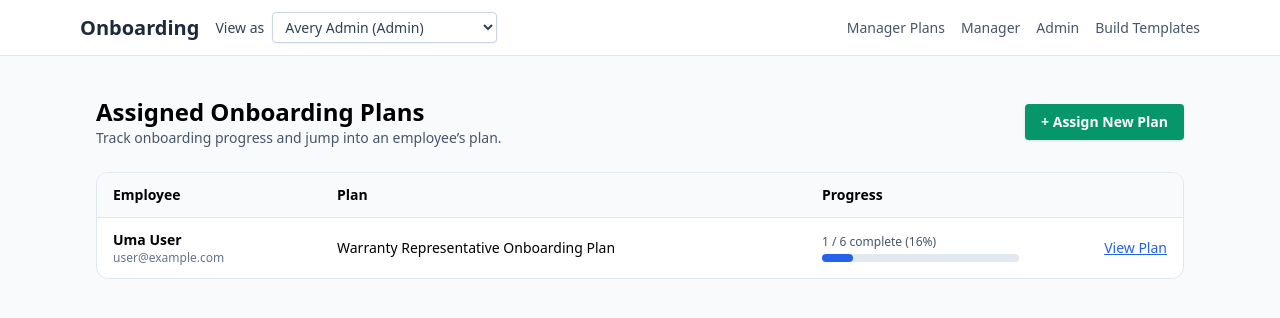
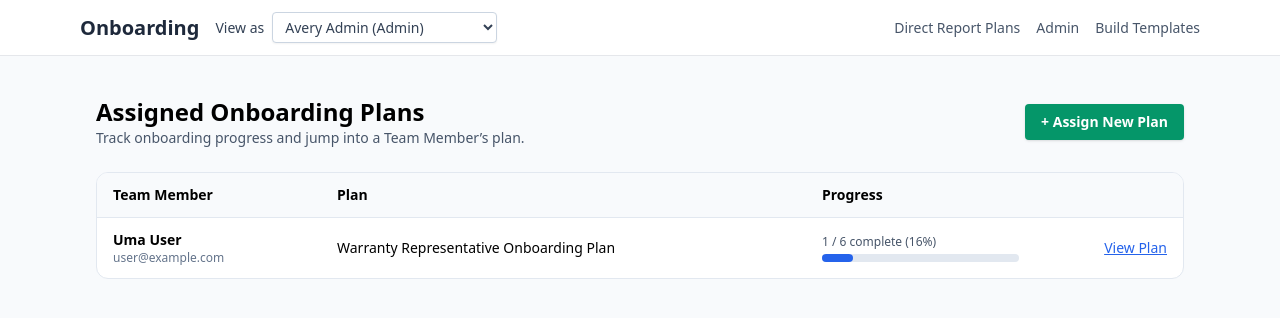
Before and after one commit to srgtsnoop/Onboarding, a Flask app: page /manager/plans in a window 1280 px wide. Shown: the top 318 px of the page. Run offline with Flask 3, Linux system fonts and the light colour scheme; some libraries are stand-ins or nearby versions.

Commit message:
Fixing permissions
not fully fixed, still need to fix direct report permissions.

```diff
--- a/app.py
+++ b/app.py
@@ -195,7 +195,9 @@ def require_builder_or_admin(user: User):
 
 def require_manager_or_admin(user: User):
     """
-    Allow Manager and Admin to assign onboarding plans.
+    Allow Manager and Admin to view manager-facing pages (e.g. the
+    assigned plans list). Does NOT grant permission to assign plans —
+    see require_admin for that.
     Optionally also allow Builder if that role exists.
     """
     allowed = {RoleEnum.MANAGER.value, RoleEnum.ADMIN.value}
@@ -203,6 +205,11 @@ def require_manager_or_admin(user: User):
     if hasattr(RoleEnum, "BUILDER"):
         allowed.add(RoleEnum.BUILDER.value)
     require_role(user, allowed)
+
+
+def require_admin(user: User):
+    """Allow only Admin to assign onboarding plans to team members."""
+    require_role(user, {RoleEnum.ADMIN.value})
 
 
 def weeks_for_plan(plan_id: int | None):
@@ -1546,7 +1553,7 @@ def delete_template(template_id: int):
 @app.get("/assign")
 def assign_plan_form():
     user = current_user()
-    require_manager_or_admin(user)
+    require_admin(user)
 
     # Only published templates should be assignable
     templates = (
@@ -1570,7 +1577,7 @@ def assign_plan_form():
 @app.post("/assign")
 def assign_plan():
     user = current_user()
-    require_manager_or_admin(user)
+    require_admin(user)
 
     template_id_raw = request.form.get("template_id") or ""
     employee_id_raw = request.form.get("user_id") or ""
@@ -1634,13 +1641,13 @@ def manager_plans():
     user = current_user()
     require_manager_or_admin(user)
 
-    # If you have manager_id relationships, you can filter to direct reports.
-    # For now: show everyone who has a plan.
-    employees = (
-        User.query.filter(User.onboarding_plan_id.isnot(None))
-        .order_by(User.full_name.asc())
-        .all()
-    )
+    query = User.query.filter(User.onboarding_plan_id.isnot(None))
+    if user.role == RoleEnum.MANAGER.value:
+        # Direct reports only — a manager-of-managers does not see their
+        # reports' reports (e.g. Avery manages Morgan, Morgan manages Uma:
+        # Avery sees Morgan but not Uma).
+        query = query.filter(User.manager_id == user.id)
+    employees = query.order_by(User.full_name.asc()).all()
 
     # Build summary stats (complete / total)
     summaries = []
--- a/templates/assign_plan.html
+++ b/templates/assign_plan.html
@@ -24,7 +24,7 @@
         class="space-y-4">
 
     <div>
-      <label class="block text-sm font-medium mb-1">Employee</label>
+      <label class="block text-sm font-medium mb-1">Team Member</label>
       <select name="user_id"
               class="w-full border rounded px-3 py-2"
               required>
--- a/templates/base.html
+++ b/templates/base.html
@@ -46,14 +46,7 @@
         {% if user is defined and user and user.role in ["manager", "admin"] %}
           <a href="{{ url_for('manager_plans', v=build_ts) }}"
             class="hover:text-slate-900">
-            Manager Plans
-          </a>
-        {% endif %}
-
-        {% if user is defined and user and user.role in ["manager", "admin"] %}
-          <a href="/manager/reports?v={{ build_ts }}"
-            class="hover:text-slate-900">
-            Manager
+            Direct Report Plans
           </a>
         {% endif %}
 
--- a/templates/manager_plans.html
+++ b/templates/manager_plans.html
@@ -8,13 +8,15 @@
     <div>
       <h1 class="text-2xl font-bold">Assigned Onboarding Plans</h1>
       <p class="text-sm text-slate-600">
-        Track onboarding progress and jump into an employee’s plan.
+        Track onboarding progress and jump into a Team Member’s plan.
       </p>
     </div>
+    {% if user.role == "admin" %}
     <a href="{{ url_for('assign_plan_form') }}"
        class="inline-flex items-center px-4 py-2 rounded bg-emerald-600 text-white text-sm font-semibold shadow">
       + Assign New Plan
     </a>
+    {% endif %}
   </div>
 
   {% if not summaries %}
@@ -24,7 +26,7 @@
       <table class="min-w-full text-sm">
         <thead class="bg-slate-50">
           <tr>
-            <th class="px-4 py-3 text-left">Employee</th>
+            <th class="px-4 py-3 text-left">Team Member</th>
             <th class="px-4 py-3 text-left">Plan</th>
             <th class="px-4 py-3 text-left">Progress</th>
             <th class="px-4 py-3 text-left"></th>
@@ -54,7 +56,7 @@
               </td>
               <td class="px-4 py-3 text-right">
                 {# Jump into their plan as them #}
-                <a href="{{ url_for('my_plan', as_user=row.employee.email) }}"
+                <a href="{{ url_for('weeks', as_user=row.employee.email) }}"
                    class="text-blue-600 underline text-sm">
                   View Plan
                 </a>
```
